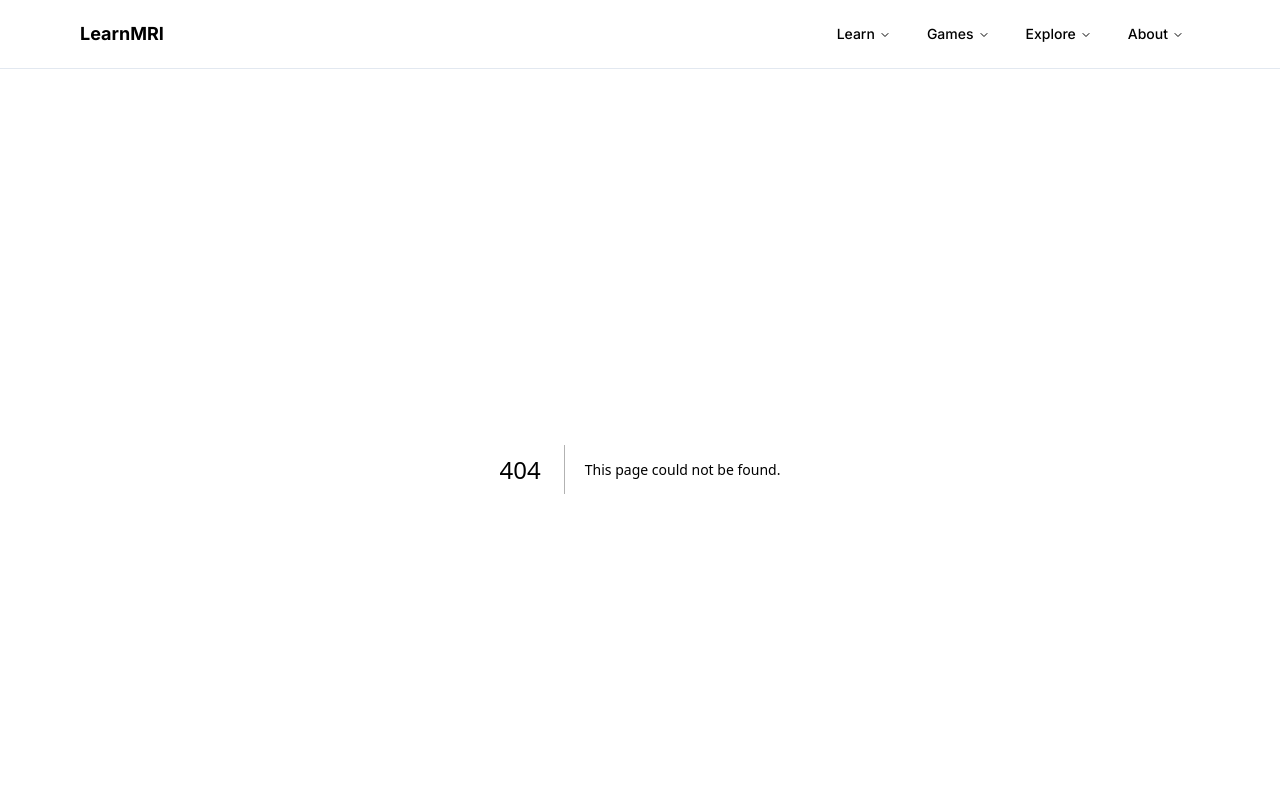
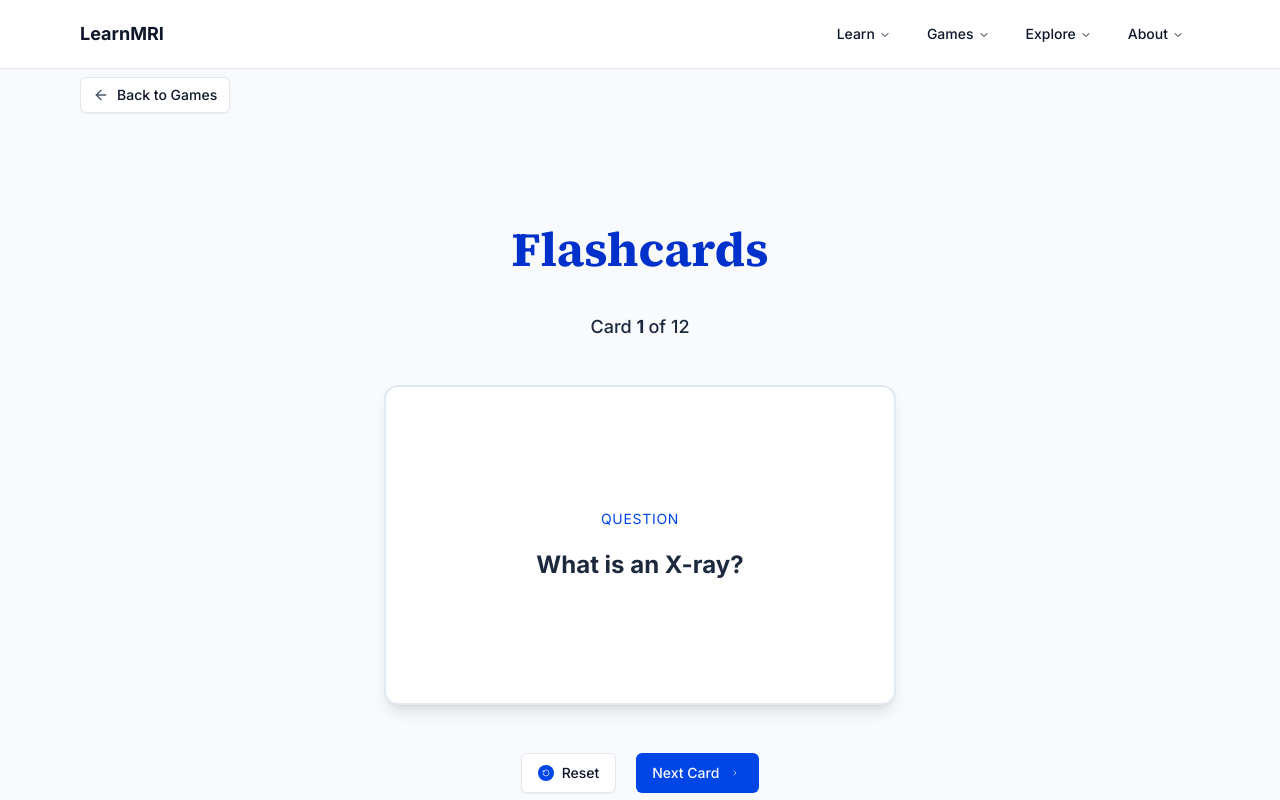
Before and after one commit to mikaelatho/medical-imagers-shadcn, a Next.js app: page /flashcards in a window 1280 px wide. Before the commit this address had no page. Shown: the top 800 px of the page. Built offline with nearby package versions, Linux system fonts and the light colour scheme.

Commit message:
Converted elijah's flashcard game

```diff
--- /dev/null
+++ b/app/flashcards/page.tsx
@@ -0,0 +1,85 @@
+"use client"
+
+import React, { useState } from 'react';
+import { Card, CardContent } from "@/components/ui/card";
+import { Button } from "@/components/ui/button";
+import { ChevronRight, RotateCcw } from "lucide-react";
+import { ArrowLeft } from 'lucide-react';
+import Link from 'next/link';
+
+const flashcards = [
+    { question: "What is an X-ray?", answer: "Also known as a radiograph, X-rays are the fastest form of scanning but best used for bones and alignments. While unable to scan soft tissues and smaller areas of the body, X-rays are used for fractures, misalignment, or other bone related injuries." },
+    { question: "What is a CT Scan?", answer: "CT scans are much higher detailed scans of the body. They show bones and strucutre better than X-rays but use more radiation. Used best when a more detailed view is needed." },
+    { question: "What is a MRI?", answer: 'An imaging technique used obtain high-detailed visuals of internal body structure. Used best for soft tissues, nerves, and other areas of the body X-rays & CT Scans do not pick up.' },
+    { question: "What does the Frontal Lobe of the brain impact?", answer: 'The front area of the brain that controls function of executive functions such as planning, decision-making, and personality characteristics.' },
+    { question: "What does the Parietal Lobe of the brain impact?", answer: 'The middle area behind the frontal lobe that primarly controls sense of touch and spatial awareness. This includes things such as pain, temperature, and pressure.' },
+    { question: "What does the Temporal Lobe of the brain impact?", answer: 'The somewhwat lower middle area of the brain that controls hearing, language recognition, and storage of memories.' },
+    { question: "What does the Occipital Lobe of the brain impact?", answer: 'The back of the brain that controls visual function and recognition of such factors such as distance, depth, and other visual vactors.' },
+    { question: "What is the Cerebellum?", answer: 'Located very back of the head above the spinal cord, the Cerebellum coordinates movement, balance, and posture along with helping with motor learning like walking, running, and other things.' },
+    { question: "What is the Brain Stem?", answer: 'A stalk-like structure that connects the brain to the spinal cord. It maintains important functions that you do not think about such as heart rate and breathing.' },
+    { question: "What is Metastatic Disease?", answer: 'A disease when cancer cells spread from their original location, also referred to as metastasis. This is also signs of stage 4 cancer.' },
+    { question: "What is Glioma?", answer: 'A tumor caused by glial cells in the brain growing out of control. Spread into 4 types, glioma can either be non-cancerous or cacnerous depending on many factors such as growth and location.' },
+    { question: "What is Glioblastoma?", answer: 'The most common and aggressive type of brain cancer, Glioblastoma starts within the brain tissue itself and starts as a grade 4 tumor. It grows fast and may result in death in less than 6 months if untreated.' },
+];
+
+export default function FlashcardApp() {
+    const [currentIndex, setCurrentIndex] = useState(0);
+    const [isFlipped, setIsFlipped] = useState(false);
+
+    const handleNext = () => {
+        setIsFlipped(false);
+        // reset before changing
+        setTimeout(() => {
+            setCurrentIndex((prev) => (prev + 1) % flashcards.length);
+        }, 150);
+    };
+    const handleFlip = () => setIsFlipped(!isFlipped);
+
+    return (
+        <main>
+            <div className='flex items-left justify-left px-6 sm:px-20 py-2 bg-slate-50'>
+                <Button variant="outline"> <ArrowLeft className='text-slate-600'/><Link href="/games">Back to Games</Link></Button>
+            </div>
+            <div className='flex flex-col items-center justify-center min-h-screen bg-slate-50 p-6'>
+                <div className="flex flex-col items-center justify-center  bg-slate-50 p-4">
+                    <h1 className="text-4xl sm:text-5xl font-bold font-source-serif-4 text-blue-700 mb-5">Flashcards</h1>
+                    <p className="font-inter text-slate-800 sm:text-lg py-5 font-medium max-w-7xl"> Card <span className='font-bold'>{currentIndex + 1} </span> of {flashcards.length}</p>
+                </div>
+                {/* Flashcard Container */}
+                <div className="relative w-full max-w-lg cursor-pointer h-80 perspective-1000 my-2" onClick={handleFlip}>
+                    <div className={`relative w-full h-full transition-all duration-500 preserve-3d ${isFlipped ? 'rotate-y-180' : ''}`}>
+                        {/* Front of Card */}
+                        <Card className='absolute inset-0 backface-hidden flex items-center justify-center p-6 text-center bg-white border-2 border-slate-200 shadow-lg'>
+                            <CardContent>
+                                <p className="font-inter text-blue-600 text-sm pb-5 uppercase tracking-wider">Question</p>
+                                <h2 className="text-2xl font-inter font-bold text-slate-800">
+                                    {flashcards[currentIndex].question}
+                                </h2>
+                            </CardContent>
+                        </Card>
+                        {/* Back of Card */}
+                        <Card className='absolute inset-0 backface-hidden flex items-center justify-center p-6 text-center bg-white border-2 border-blue-600 shadow-lg rotate-y-180 overflow-y-auto'>
+                            <CardContent>
+                                <p className="font-inter text-blue-600 text-sm mb-5 uppercase tracking-wider"></p>
+                                <p className="font-inter font-medium text-slate-800 text-lg leading-relaxed">
+                                    {flashcards[currentIndex].answer}
+                                </p>
+                            </CardContent>
+                        </Card>
+                    </div>
+                </div>
+                {/* Controls */}
+                <div className='flex gap-5 my-10'>
+                    <Button size="lg" variant="outline" onClick={() => { setIsFlipped(false); setCurrentIndex(0); }} className="flex gap-2">
+                        <RotateCcw className="text-white bg-blue-600 rounded-full p-1" size={28} /> Reset
+                    </Button>
+                    <Button size="lg" onClick={handleNext} className="flex gap-2" variant="default"
+                    >
+                        Next Card <ChevronRight className="text-white rounded-full p-1" size={28} />
+                    </Button>
+                </div>
+            </div>
+        </main>
+    )
+
+}
--- a/app/games/page.tsx
+++ b/app/games/page.tsx
@@ -32,7 +32,7 @@ export default function Games() {
             <p className="font-inter text-slate-800 sm:text-lg py-5 font-bold max-w-7xl">
               Learn to interpret brain MRIs, think like a clinician, and solve  diagnostic cases through interactive practice.
             </p>
-            <Button variant="default" size="lg" className="my-1"><PlayIcon />Play Now</Button>
+            <Button variant="default" size="lg" className="my-1"><PlayIcon /><Link href="/flashcards">Play Flashcards</Link></Button>
             <br></br>
             <Button variant="outline" size="lg" className="my-1"><CircleQuestionMarkIcon />How to play</Button>
           </div>
--- a/app/globals.css
+++ b/app/globals.css
@@ -139,3 +139,18 @@ note: using oklch, a new way to have css color codes, converting from hex code
     @apply bg-background text-foreground;
   }
 }
+
+@layer utilities {
+  .perspective-1000 {
+    perspective: 1000px;
+  }
+  .preserve-3d {
+    transform-style: preserve-3d;
+  }
+  .backface-hidden {
+    backface-visibility: hidden;
+  }
+  .rotate-y-180 {
+    transform: rotateY(180deg);
+  }
+}
```
Also changed, not shown: 1 other file (tests, documents, lock files or other folders).
